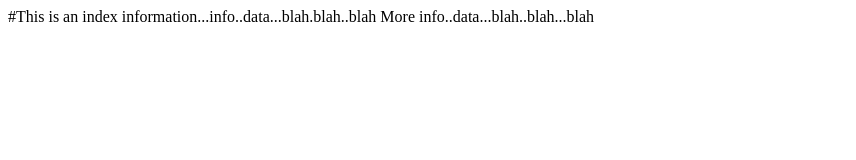
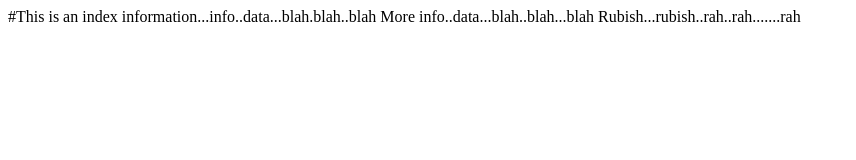
Before and after one commit to markd666/app_logo, a plain HTML site: page index.html in a window 1280 px wide. Shown: the whole page, without its empty margins (0-856 px from the left). Drawn offline with Linux system fonts and the light colour scheme.

Commit message:
Rubish info to index.html

```diff
--- a/index.html
+++ b/index.html
@@ -4,5 +4,6 @@
 	information...info..data...blah.blah..blah
 </head>
  More info..data...blah..blah...blah
+ Rubish...rubish..rah..rah.......rah
 
 </html>
```
